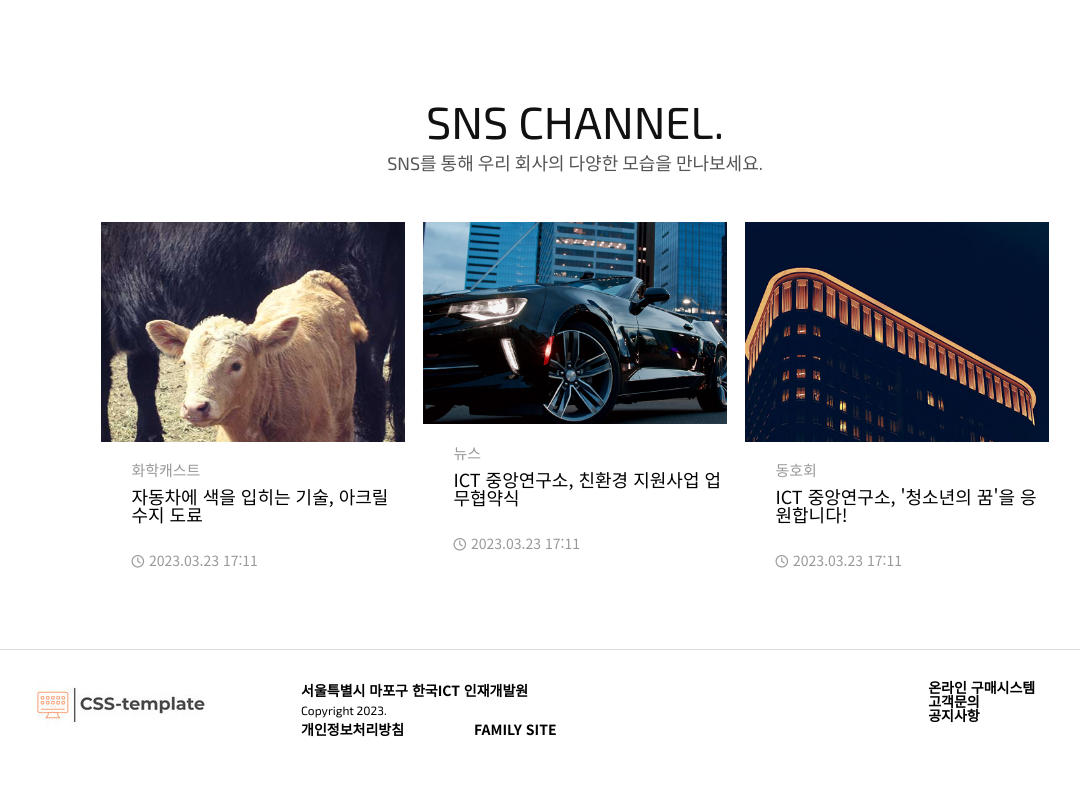
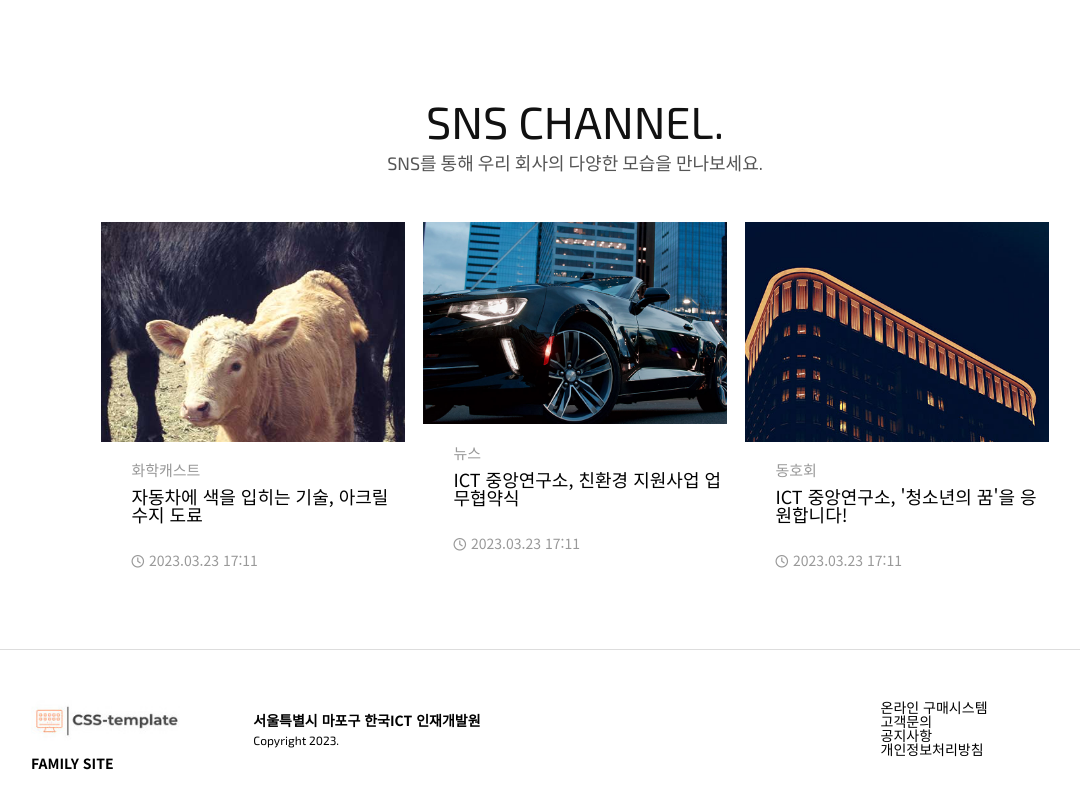
Before and after one commit to SJHlll/20240129-CSS-template-company, a plain HTML site: page index.html in a window 1280 px wide. Shown: the part 3312-4112 px from the top of the page, without its empty margins (65-1145 px from the left). Drawn offline with nearby package versions, Linux system fonts and the light colour scheme.

Commit message:
최최최종

```diff
--- a/css/main.css
+++ b/css/main.css
@@ -574,10 +574,8 @@ section.sns ul li .bottom p.time i {
 
 /* footer style */
 footer {
-  width: 100%;
-  height: 100px;
   border-top: 1px solid #ddd;
-  padding-top: 30px;
+  padding: 30px 0;
 }
 
 footer .inner {
@@ -587,14 +585,19 @@ footer .inner {
 
 footer .inner .ft-logo {
   float: left;
-  width: 200px;
+  width: 14%;
   margin-right: 70px;
+}
+
+footer .inner .ft-logo img {
+  width: 100%;
 }
 
 footer .inner .address {
   float: left;
   line-height: 1.5;
   margin-right: 400px;
+  margin-top: 10px;
 }
 
 footer .inner .address li {
@@ -606,12 +609,21 @@ footer .inner .address li.en {
   font-size: 12px;
 }
 
+footer .inner .list {
+  margin-top: 20px;
+}
+
 footer .inner .list li {
   float: left;
   margin-right: 70px;
-  font-weight: bold;
 }
 
 footer .inner .list li:last-child {
   margin-right: 0;
+  font-weight: bold;
 }
+
+footer .inner .list li a:hover {
+  color: #ff8342;
+  text-decoration: underline;
+}
```
